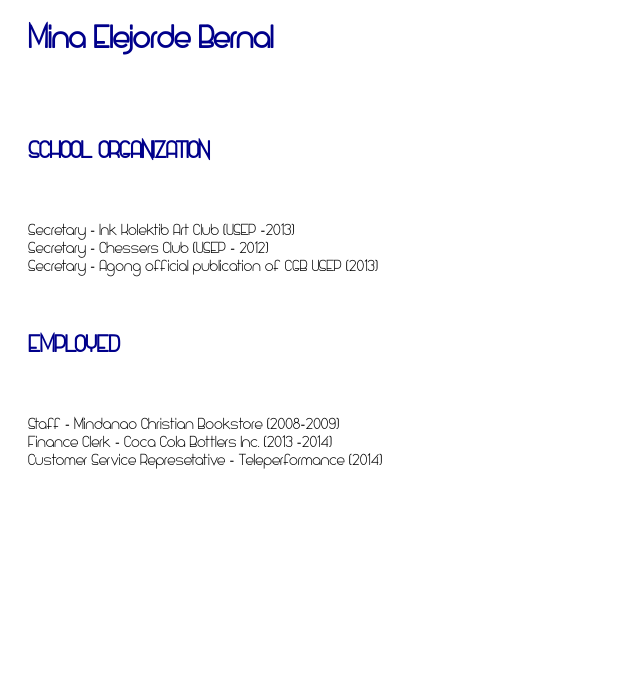
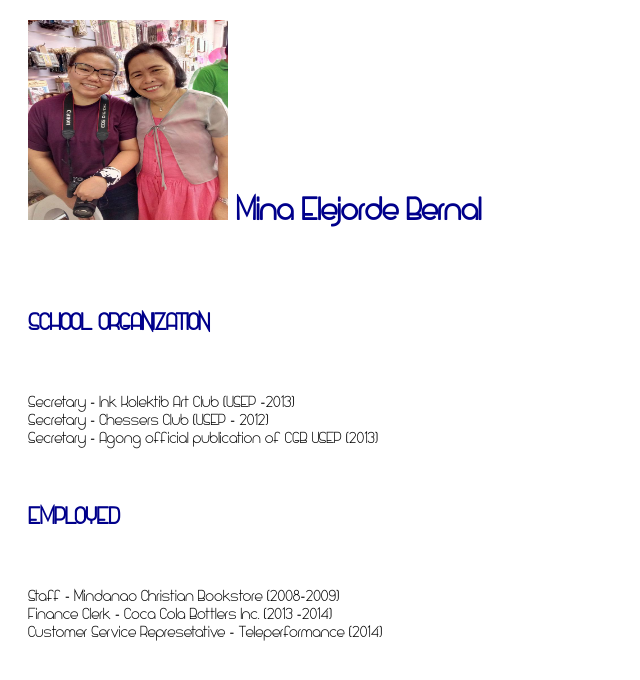
Before and after one commit to blackheart908/BERNAL_Mina_PersonalWebsite, a plain HTML site: page workexperience.html in a window 1280 px wide. Shown: the whole page, without its empty margins (0-640 px from the left). Drawn offline with Linux system fonts and the light colour scheme.

Commit message:
add prof pic

```diff
--- a/workexperience.html
+++ b/workexperience.html
@@ -30,7 +30,7 @@
 
             <div id = "work_experience">
                 <h1>
-                   Mina Elejorde Bernal
+                 <img  src="images/prof.jpg" width="200" height="200" > Mina Elejorde Bernal
                 </h1>
                     <p>
                     <h2> SCHOOL  ORGANIZATION </h2>  <br> <br>
```
Also changed, not shown: images/prof.jpg (added).
